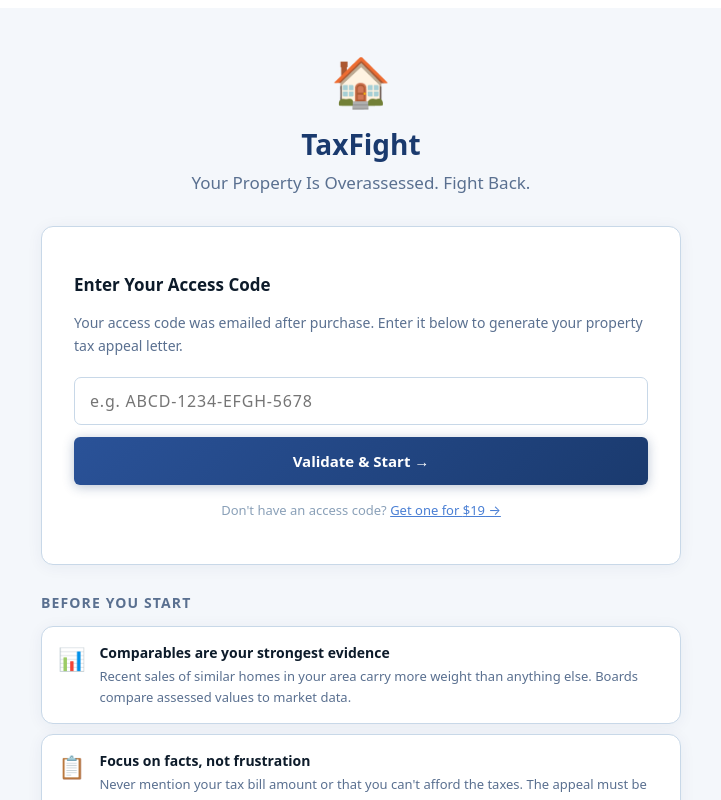
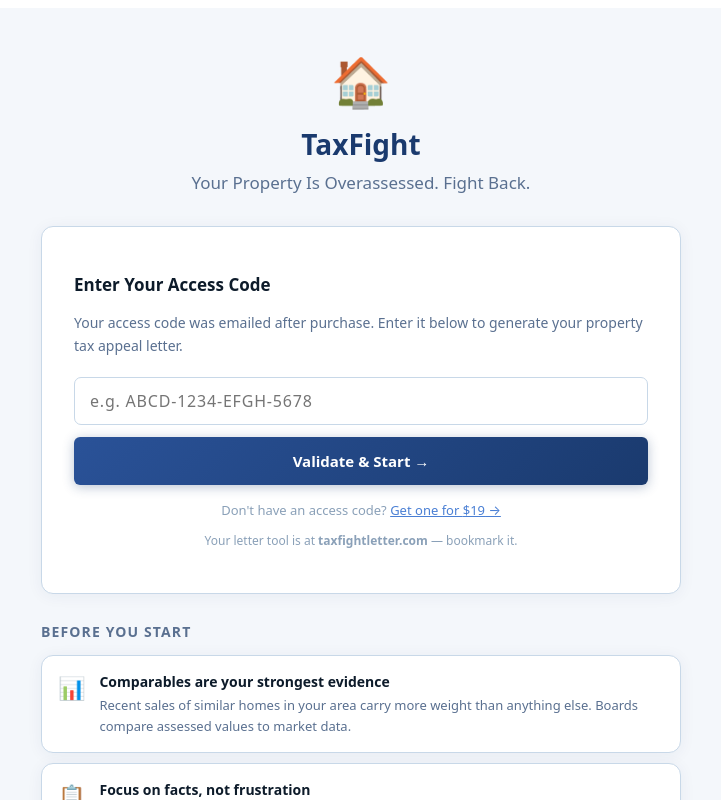
Before and after one commit to Skatehappy/taxfight, a React (Vite) app: page / in a window 1280 px wide. Shown: the top 800 px of the page, without its empty margins (279-1000 px from the left). Built offline with nearby package versions, Linux system fonts and the light colour scheme; the HTML template or start-up script is replaced by a standard one; a web font is replaced by a local one.

Commit message:
Post-purchase audit: show production domain on code-entry screen
Adds a plain-text 'Your letter tool is at <domain> — bookmark it.' line under the access-code box.

```diff
--- a/src/App.jsx
+++ b/src/App.jsx
@@ -423,6 +423,9 @@ export default function TaxFight() {
           <p style={{ textAlign: "center", marginTop: "16px", fontSize: "13px", color: C.inkFaint }}>
             Don't have an access code? <a href={APP.payhip} style={{ color: C.accent }}>Get one for {APP.price} →</a>
           </p>
+          <p style={{ textAlign: "center", marginTop: "12px", fontSize: "12px", color: C.inkFaint }}>
+            Your letter tool is at <strong>taxfightletter.com</strong> — bookmark it.
+          </p>
         </div>
 
         {/* Tips */}
```
